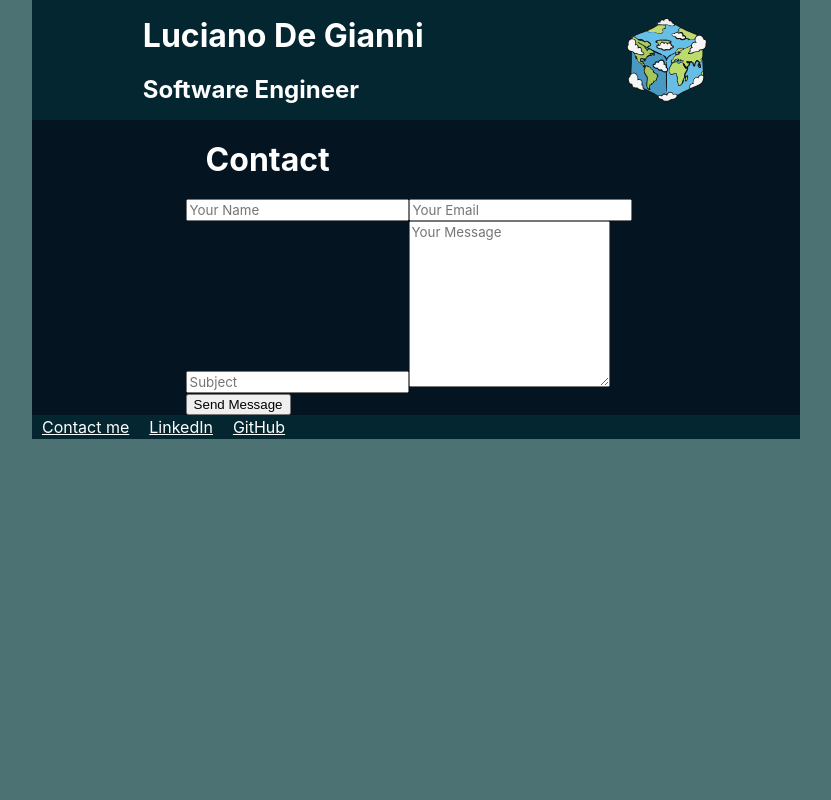
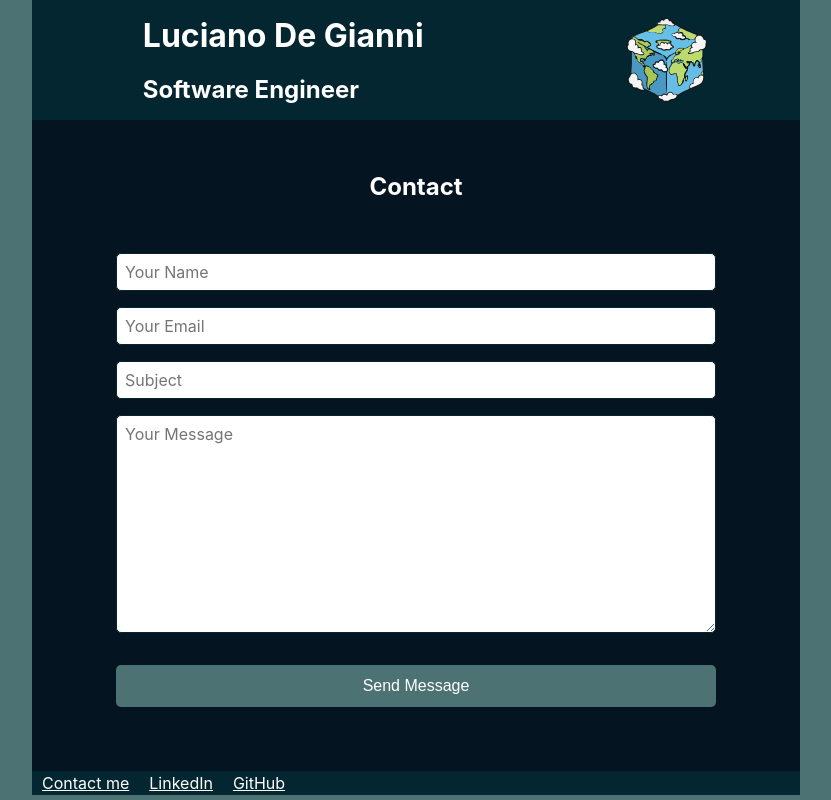
Before and after one commit to lucianojd/lucianod.me, a Next.js app: page /contact in a window 1280 px wide. Shown: the whole page, without its empty margins (224-1055 px from the left). Built offline with nearby package versions, Linux system fonts and the light colour scheme; no server answers.

Commit message:
chore: fixed contact form styles

```diff
--- a/app/contact/page.tsx
+++ b/app/contact/page.tsx
@@ -1,10 +1,10 @@
 'use server';
 
-import ContactPage from '../../src/contact/contact-page';
+import ContactPage from '@src/components/contact/contact-page';
 import { EMAIL, CLOUD_FLARE_TURNSTILE, RESEND_API_KEY } from '@src/constants';
 import axios from 'axios';
 import { Resend } from 'resend';
-import ContactEmailTemplate from '../../src/contact/contact-email-template';
+import ContactEmailTemplate from '@src/components/contact/contact-email-template';
 import type { CloudFlareVerificationResponse } from '@src/types/cloudflare';
 
 export async function submitContactForm(
--- a/src/contact/contact-form.tsx
+++ b/src/components/contact/contact-form.tsx
@@ -1,7 +1,7 @@
 'use client';
 
 import { useActionState } from 'react';
-import { submitContactForm } from '../../app/contact/page';
+import { submitContactForm } from '@app/contact/page';
 import Form from 'next/form';
 import dynamic from 'next/dynamic';
 
--- a/src/contact/contact-page.tsx
+++ b/src/components/contact/contact-page.tsx
@@ -1,11 +1,11 @@
-import ContactForm from './contact-form';
+import ContactForm from '@src/components/contact/contact-form';
 
 function ContactPage() {
   return (
-    <main>
+    <section id='contact-form'>
       <h1>Contact</h1>
       <ContactForm />
-    </main>
+    </section>
   );
 }
 export default ContactPage;
--- a/src/styles/components/contact.module.scss
+++ b/src/styles/components/contact.module.scss
@@ -1,6 +1,6 @@
 @use '@src/styles/variables.module.scss' as vars;
 
-section.contact-form {
+#contact-form {
   display: flex;
   flex-direction: column;
   align-items: center;
```
Also changed, not shown: src/components/contact/contact-email-template.tsx (renamed from src/contact/contact-email-template.tsx).
